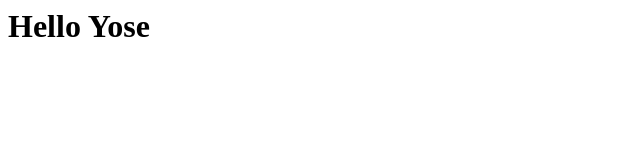
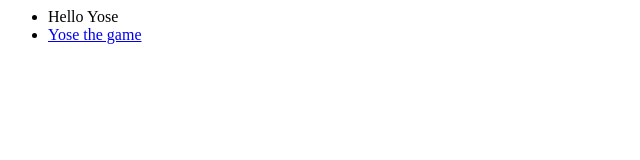
Before and after one commit to reiterweg/yose-the-game, a plain HTML site: page war/index.html in a window 1280 px wide. Shown: the whole page, without its empty margins (0-640 px from the left). Drawn offline with Linux system fonts and the light colour scheme.

Commit message:
World 1, Level 3

```diff
--- a/war/index.html
+++ b/war/index.html
@@ -13,7 +13,10 @@
   </head>
 
   <body>
-    <h1>Hello Yose</h1>
+  	<ul>
+      <li>Hello Yose</li>
+      <li><a id="repository-link" href="https://github.com/reiterweg/yose-the-game">Yose the game</a></li>
+  	</ul>
 
 	<!--
     <table>
```
